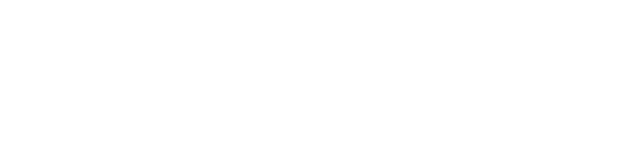
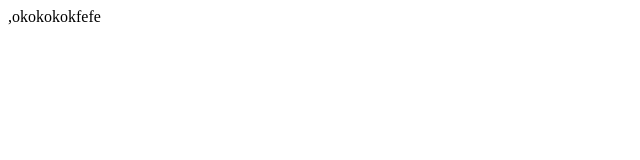
Before and after one commit to DanielJiang-blog/Daniel-Jiang-s-github-page, a plain HTML site: page index.html in a window 1280 px wide. Shown: the whole page, without its empty margins (0-640 px from the left). Drawn offline with Linux system fonts and the light colour scheme.

Commit message:
Update index.html

```diff
--- a/index.html
+++ b/index.html
@@ -1 +1,2 @@
 <ddd>
+,okokokokfefe
```
